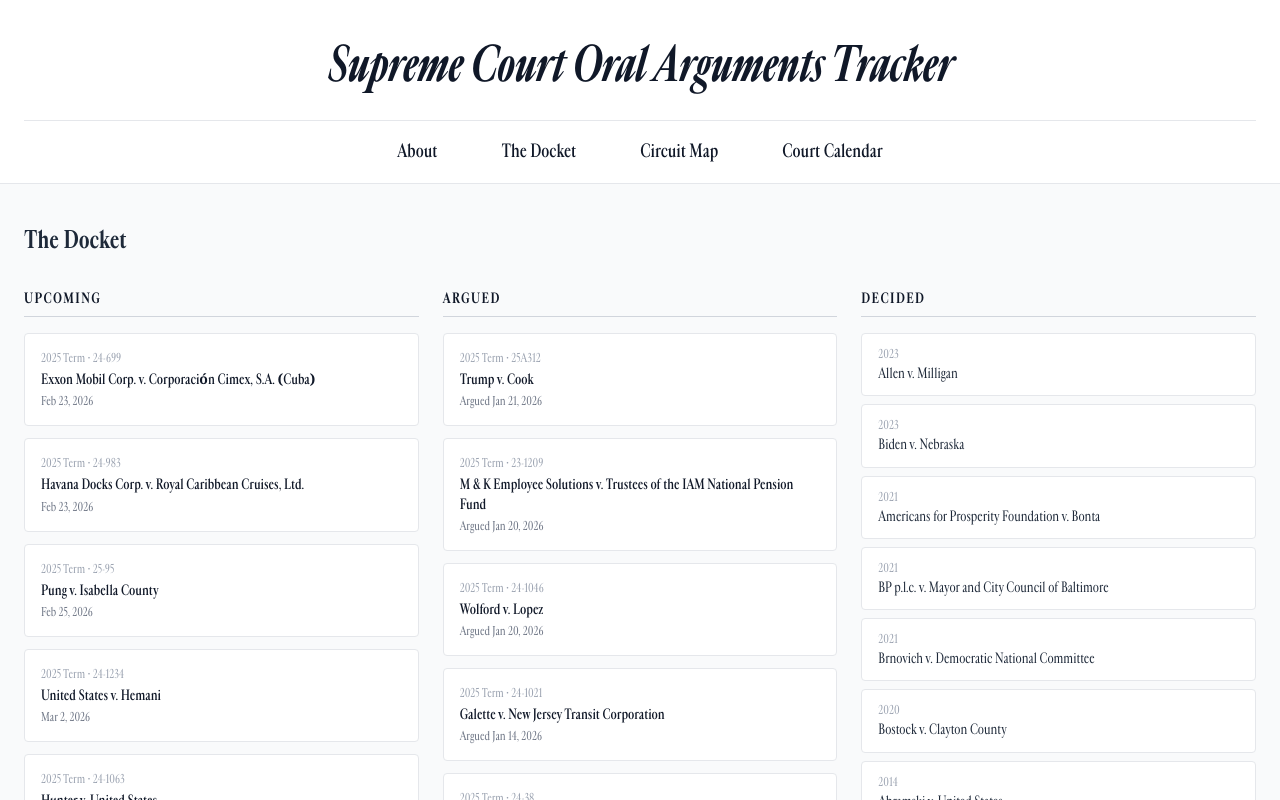
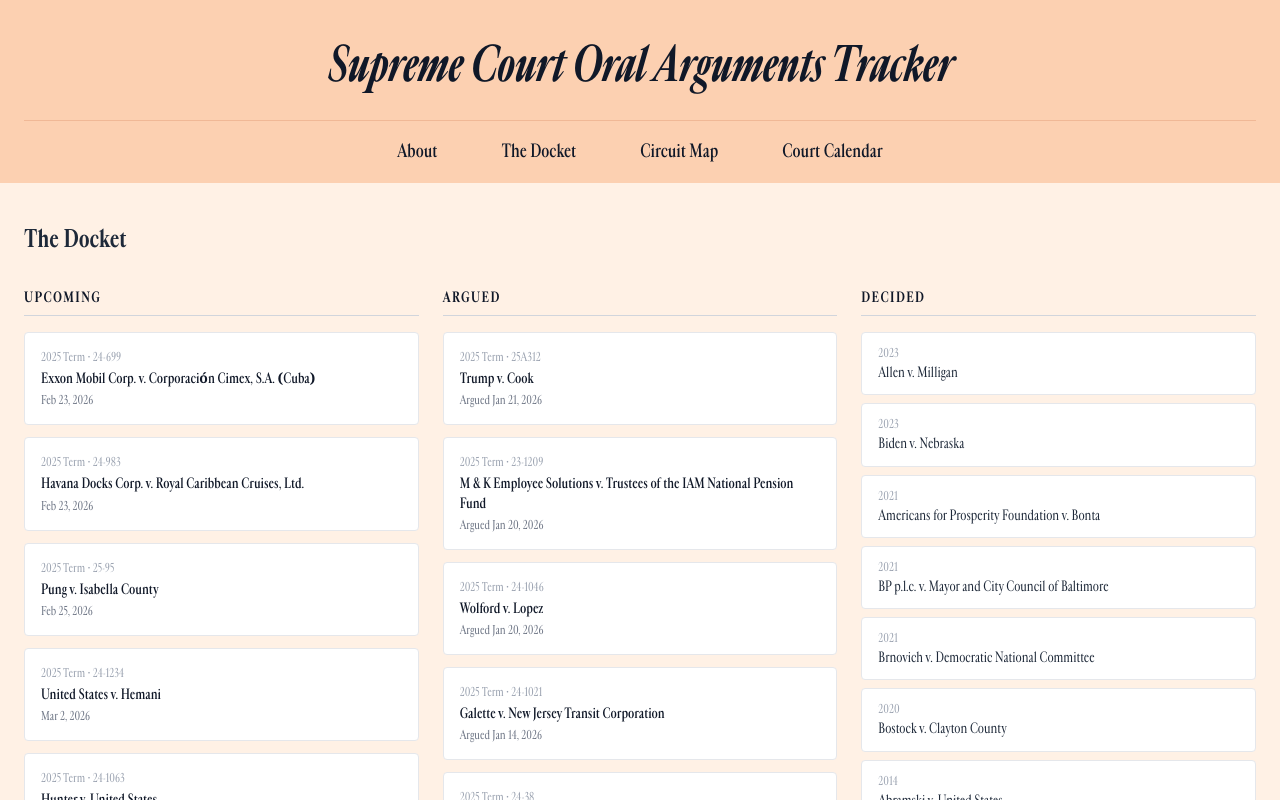
Before and after one commit to williamhiggins-star/supreme-court-wiki, a Next.js app: page / in a window 1280 px wide. Shown: the top 800 px of the page. Built offline with nearby package versions, Linux system fonts and the light colour scheme.

Commit message:
Apply FT color palette: FT Pink header (#fcd0b1), FT Paper body (#fff1e5)
Co-Authored-By: Claude Sonnet 4.6 <noreply@anthropic.com>

```diff
--- a/src/app/globals.css
+++ b/src/app/globals.css
@@ -67,6 +67,8 @@
   --color-background: var(--background);
   --color-foreground: var(--foreground);
   --font-sans: "Cardinal Fruit", Georgia, serif;
+  --color-ft-pink: #fcd0b1;
+  --color-ft-paper: #fff1e5;
 }
 
 html {
--- a/src/app/page.tsx
+++ b/src/app/page.tsx
@@ -92,12 +92,12 @@ export default function HomePage() {
   const decided = buildDecidedList(decidedCases, precedents);
 
   return (
-    <main className="min-h-screen bg-gray-50">
-      <header className="bg-white border-b border-gray-200 pt-10 px-6">
+    <main className="min-h-screen bg-ft-paper">
+      <header className="bg-ft-pink pt-10 px-6">
         <h1 className="max-w-2xl mx-auto text-5xl font-bold italic text-gray-900 tracking-tight text-center">
           Supreme Court Oral Arguments Tracker
         </h1>
-        <nav className="mt-8 border-t border-gray-200">
+        <nav className="mt-8 border-t border-[#f0b896]">
           <ul className="flex justify-center gap-0">
             {[
               { label: "About", href: "#about" },
@@ -108,7 +108,7 @@ export default function HomePage() {
               <li key={href}>
                 <a
                   href={href}
-                  className="block px-8 py-4 text-lg font-semibold text-gray-900 hover:bg-gray-50 transition-colors border-b-2 border-transparent hover:border-gray-900"
+                  className="block px-8 py-4 text-lg font-semibold text-gray-900 hover:bg-[#f5c4a0] transition-colors border-b-2 border-transparent hover:border-gray-900"
                 >
                   {label}
                 </a>
@@ -272,7 +272,7 @@ export default function HomePage() {
         <CourtCalendar events={calendarEvents} today={today} />
       </section>
 
-      <section id="about" className="bg-white border-t border-gray-200 px-6 py-16">
+      <section id="about" className="bg-ft-paper border-t border-[#e8d0b8] px-6 py-16">
         <div className="max-w-3xl mx-auto">
           <h2 className="text-2xl font-bold text-gray-800 mb-6">About</h2>
           <p className="text-base text-gray-600 leading-relaxed">
```
